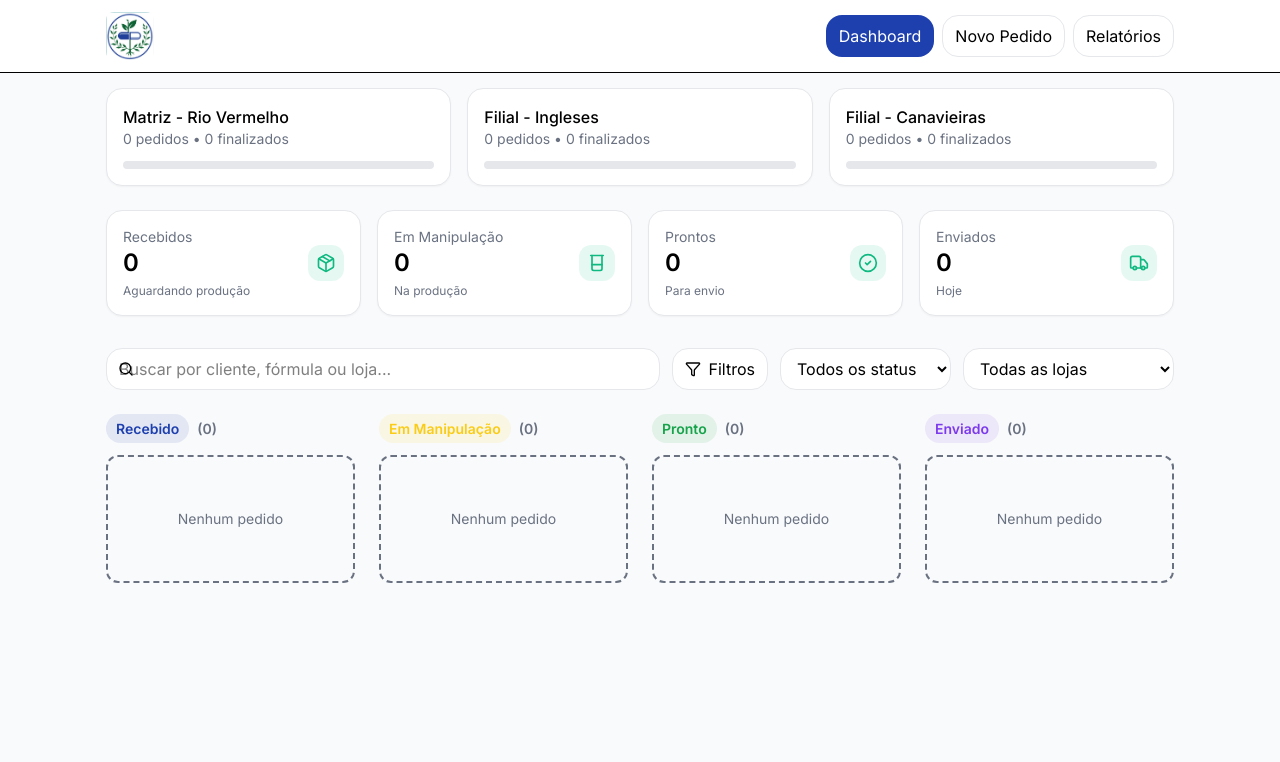
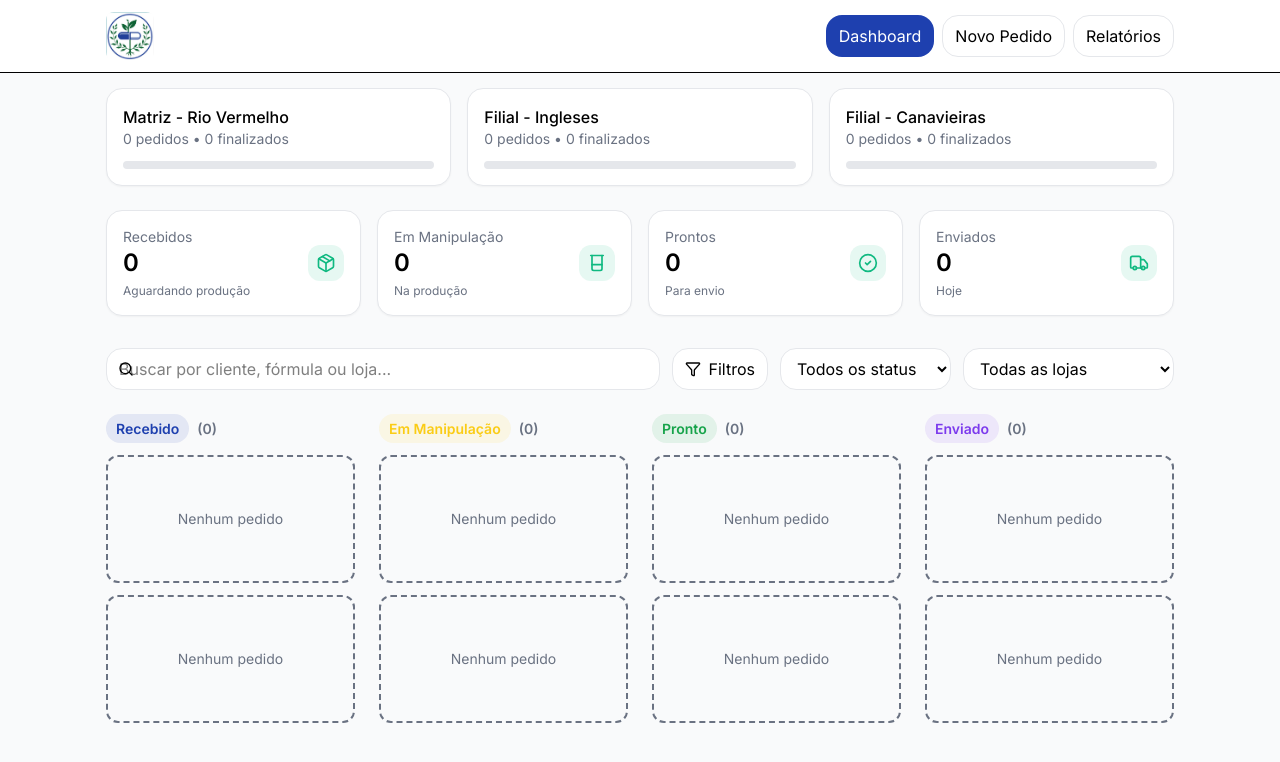
Before and after one commit to 13Junio-Innovating/farmacia, a React (Vite) app: page / in a window 1280 px wide. Shown: the top 762 px of the page. Built offline with nearby package versions, Linux system fonts and the light colour scheme.

Commit message:
layout(dashboard): separação de colunas e placeholders vazios

```diff
--- a/src/Farmacia.tsx
+++ b/src/Farmacia.tsx
@@ -110,7 +110,7 @@ export default function Dashboard() {
       </section>
 
       {isLoading ? (
-        <div className="grid grid-cols-1 md:grid-cols-2 lg:grid-cols-4 gap-6">
+        <div className="grid grid-cols-1 md:grid-cols-2 lg:grid-cols-4 gap-8">
           {STATUS_ORDER.map((status) => (
             <div key={status} className="space-y-3">
               <Skeleton className="h-8 w-32" />
@@ -132,8 +132,13 @@ export default function Dashboard() {
 
               <div className="space-y-3 min-h-[200px]">
                 {ordersByStatus[status].length === 0 ? (
-                  <div className="flex items-center justify-center h-32 border-2 border-dashed rounded-xl text-gray-500 text-sm">
-                    Nenhum pedido
+                  <div className="grid gap-3">
+                    <div className="flex items-center justify-center h-32 border-2 border-dashed rounded-xl text-gray-500 text-sm">
+                      Nenhum pedido
+                    </div>
+                    <div className="flex items-center justify-center h-32 border-2 border-dashed rounded-xl text-gray-500 text-sm">
+                      Nenhum pedido
+                    </div>
                   </div>
                 ) : (
                   ordersByStatus[status].map((order) => (
```
